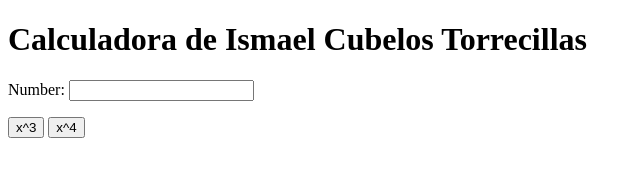
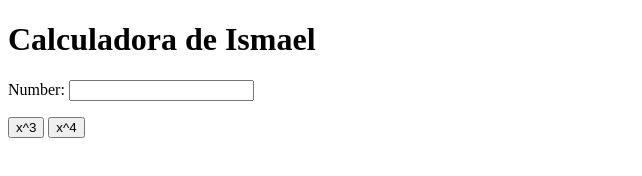
Before and after one commit to icubelos/my_calculator, a plain HTML site: page index.html in a window 1280 px wide. Shown: the whole page, without its empty margins (0-642 px from the left). Drawn offline with Linux system fonts and the light colour scheme.

Commit message:
h1 changed

```diff
--- a/index.html
+++ b/index.html
@@ -5,7 +5,7 @@
 		<meta charset="utf-8">
 	</head>
 	<body>
-		<h1>Calculadora de Ismael Cubelos Torrecillas</h1>
+		<h1>Calculadora de Ismael</h1>
 		Number:
 		<input type="text" id="n1">
 		<p>
```
